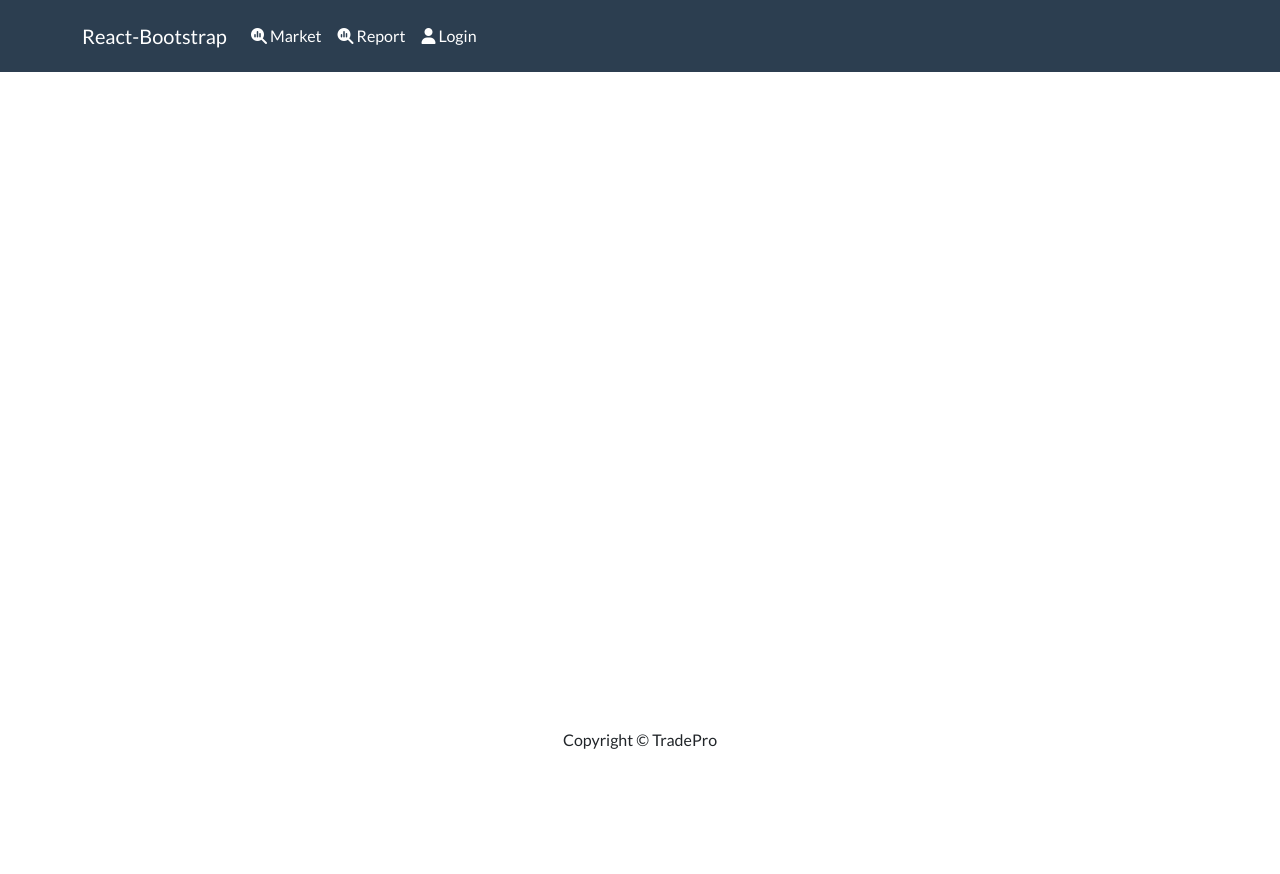
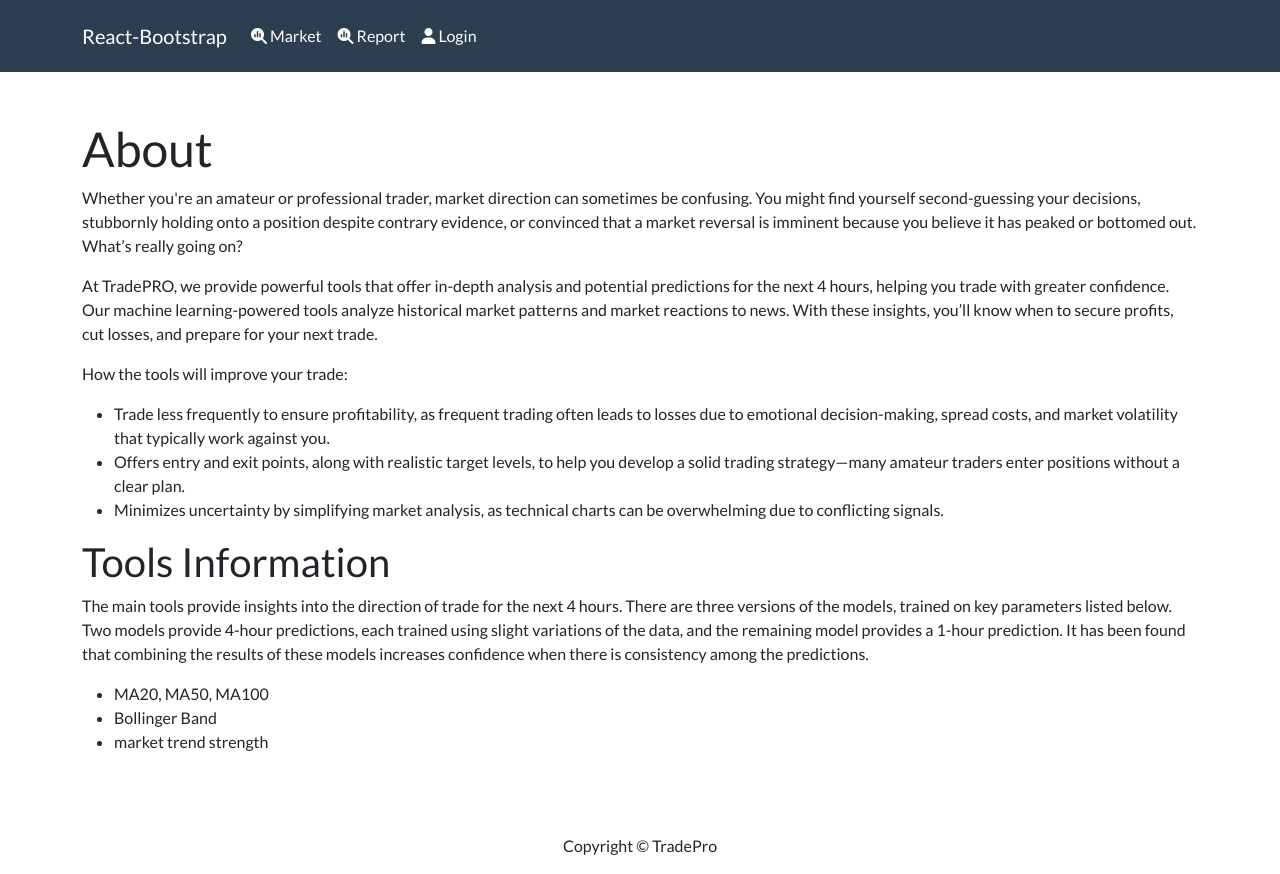
Before and after one commit to ZonyLaw/tradepro_fe, a React (Create React App) app: page / in a window 1280 px wide. Before the commit the page ends 800 px from the top, so only its background shows below. Built offline with nearby package versions, Linux system fonts and the light colour scheme.

Commit message:
add home page and link to icon

```diff
--- a/src/App.js
+++ b/src/App.js
@@ -7,6 +7,7 @@
 import TickerScreen from './screens/TickerScreen';
 import PriceScreen from './screens/PriceScreen';
 import LoginScreen from './screens/LoginScreen';
+import HomeScreen from './screens/HomeScreen';
 
 function App() {
   return (
@@ -16,6 +17,7 @@
         <main className="py-5">
           <Container>
             <Routes>
+              <Route path="/" element={<HomeScreen />} />
               <Route path="/market" element={<TickerScreen />} />
               <Route path="/login" element={<LoginScreen />} />
               <Route path="/prices/:id" element={<PriceScreen />} />
--- a/src/components/Header.js
+++ b/src/components/Header.js
@@ -7,7 +7,7 @@
       <header>
         <Navbar data-bs-theme="dark"  expand="lg" className="bg-primary">
           <Container>
-            <Navbar.Brand href="tradePro">React-Bootstrap</Navbar.Brand>
+            <Navbar.Brand href="/">React-Bootstrap</Navbar.Brand>
             <Navbar.Toggle aria-controls="basic-navbar-nav" />
             <Navbar.Collapse id="basic-navbar-nav">
               <Nav className="me-auto">
--- /dev/null
+++ b/src/screens/HomeScreen.js
@@ -0,0 +1,70 @@
+function HomeScreen() {
+
+
+
+
+  return (
+    <div>
+
+
+        <h1>About</h1>
+        <p class="devInfo__about">
+            Whether you're an amateur or professional trader, market direction can sometimes be confusing.
+            You might find yourself second-guessing your decisions, stubbornly holding onto a position
+            despite contrary evidence, or convinced that a market reversal is imminent because
+            you believe it has peaked or bottomed out. What’s really going on? </p>
+
+
+        <p class="devInfo__about">
+            At TradePRO, we provide powerful tools that offer in-depth analysis and potential predictions
+            for the next 4 hours, helping you trade with greater confidence. Our machine learning-powered
+            tools analyze historical market patterns and market reactions to news. With these insights,
+            you’ll know when to secure profits, cut losses, and prepare for your next trade.
+        </p>
+
+        <p class="devInfo__about">How the tools will improve your trade:</p>
+
+        <ul class="list_indent">
+            <li class="devInfo__about">
+                Trade less frequently to ensure profitability, as frequent trading often leads to losses
+                due to emotional decision-making, spread costs, and market volatility that typically
+                work against you.
+            </li>
+            <li class="devInfo__about">
+                Offers entry and exit points, along with realistic target levels, to help you
+                develop a solid trading strategy—many amateur traders enter positions without a clear
+                plan.
+            </li>
+            <li class="devInfo__about">
+                Minimizes uncertainty by simplifying market analysis, as technical charts can be
+                overwhelming due to conflicting signals.
+            </li>
+        </ul>
+
+
+
+
+
+        <h2>Tools Information</h2>
+        <p>The main tools provide insights into the direction of trade for the next 4 hours. There are three versions of the models, trained on key parameters listed below.
+            Two models provide 4-hour predictions, each trained using slight variations of the data,
+            and the remaining model provides a 1-hour prediction. It has been found that combining the results of these models increases confidence when there is consistency among the predictions. </p>
+
+        <ul class="list_indent">
+            <li>
+                MA20, MA50, MA100
+            </li>
+            <li>
+                Bollinger Band
+            </li>
+            <li>
+                market trend strength
+            </li>
+        </ul>
+
+
+    </div>
+  );
+}
+
+export default HomeScreen
--- a/src/screens/LoginScreen.js
+++ b/src/screens/LoginScreen.js
@@ -18,7 +18,7 @@
     const navigate = useNavigate();
 
     // const redirect = location.search ? location.search : '/';
-    const redirect = new URLSearchParams(location.search).get('redirect') || '/market';
+    const redirect = new URLSearchParams(location.search).get('redirect') || '/';
     const userLogin = useSelector(state => state.userLogin)
     const{error, loading, userInfo} = userLogin
 
```
